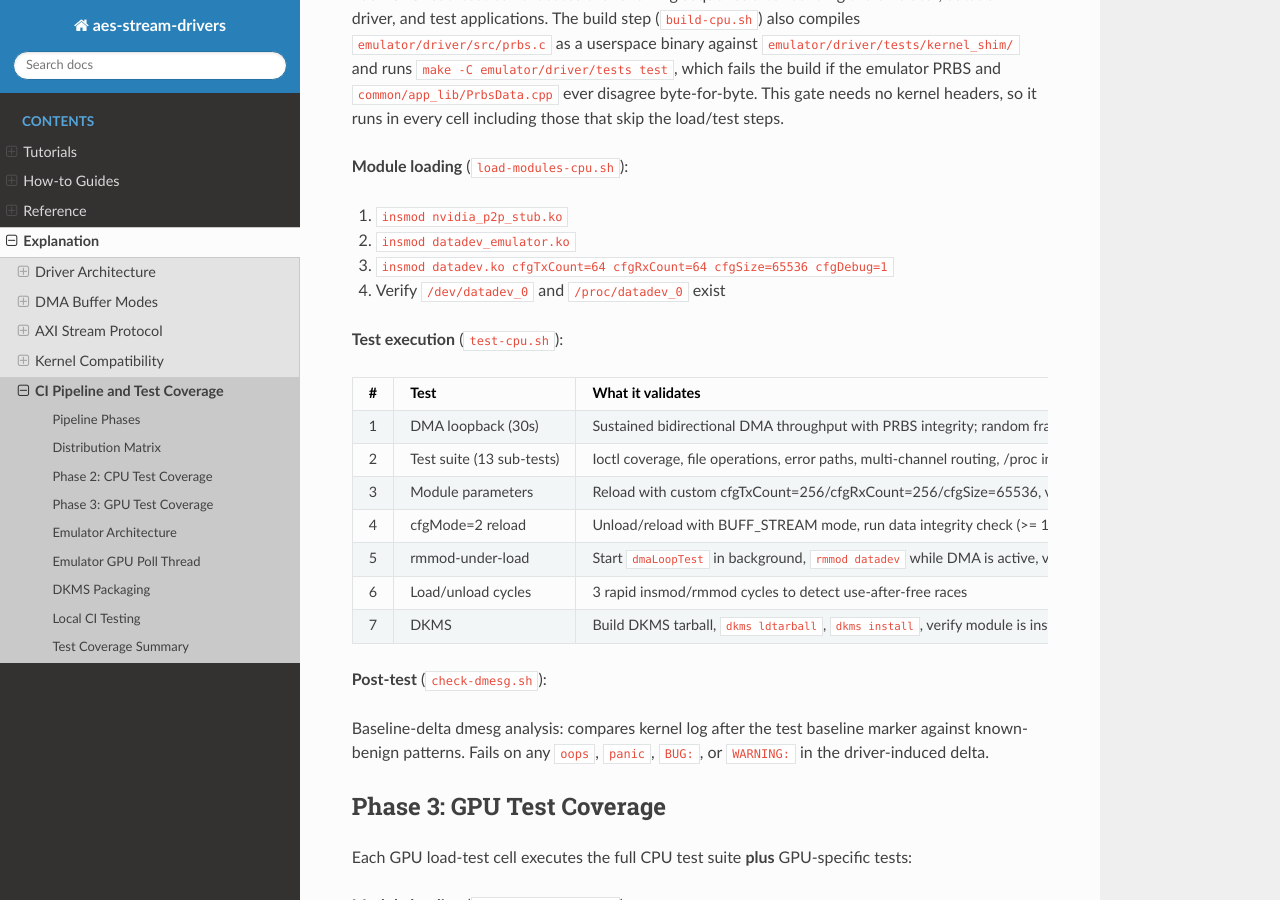
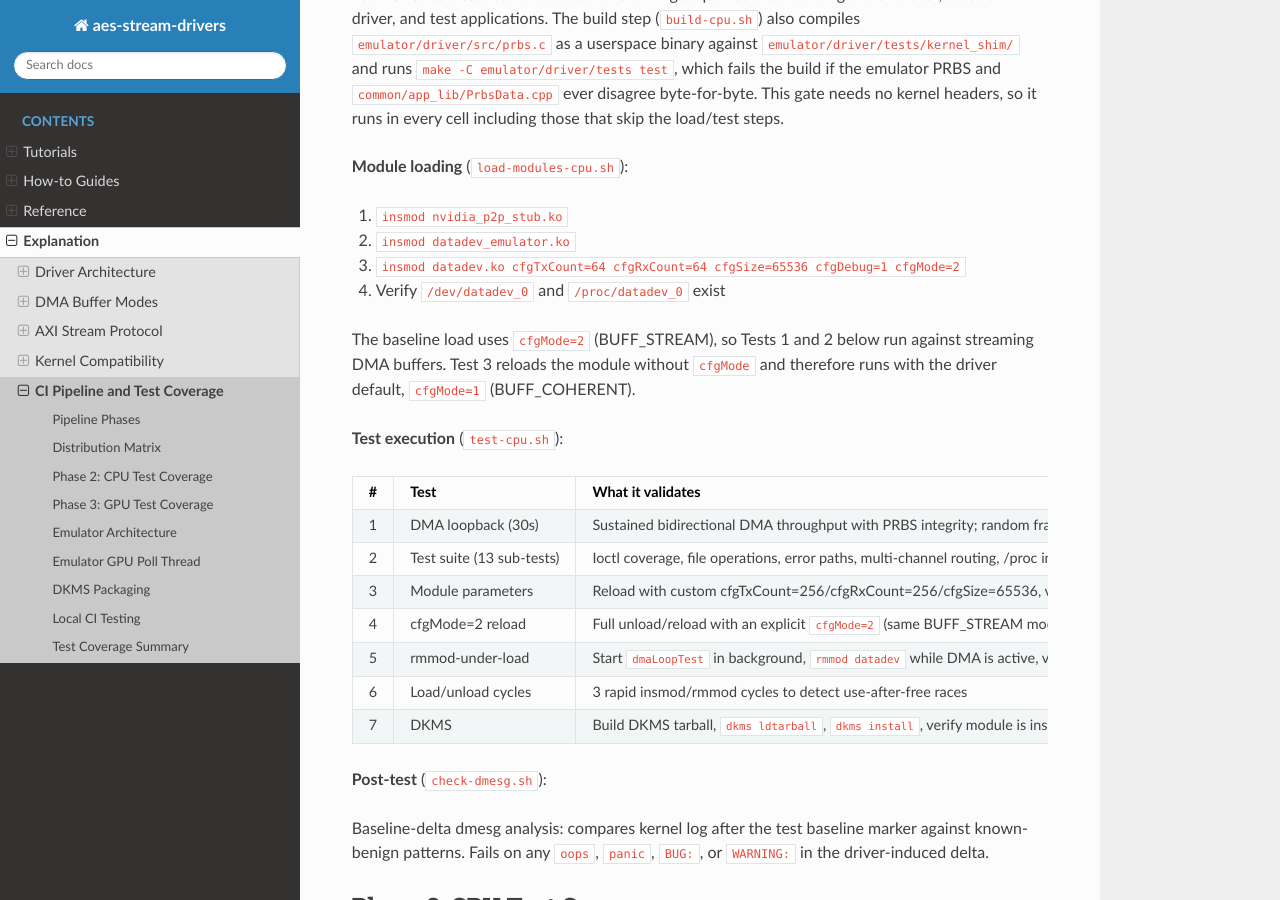
Before and after one commit to slaclab/aes-stream-drivers, a Sphinx documentation site: the page built from docs/explanation/ci-pipeline.rst, in a window 1280 px wide and 900 px high, scrolled down 1294 px. Built offline with Sphinx 7.4.7 and the Read the Docs theme 3.1.0, drawn with Linux system fonts in a browser that asks for light colours.

Commit message:
docs(ci-pipeline): add cfgMode=2 to the CPU baseline insmod line
load-modules-cpu.sh defaults CFG_MODE=2 and passes cfgMode=$CFG_MODE on
the datadev insmod, so the CI baseline is already BUFF_STREAM. The Phase 2
step list omitted that parameter, and the Test 4 row read as if it were
the first switch to BUFF_STREAM.

Add cfgMode=2 to the documented insmod line, note which tests run in
which buffer mode (Test 3 reloads via tests/test_params.sh without
cfgMode and so uses the driver default BUFF_COHERENT), and reword Test 4
to match what test-cpu.sh does: an explicit cfgMode=2 reload with a data
integrity check, followed by a cfgMode=1 reload before cleanup.

Closes #379

```diff
--- a/docs/explanation/ci-pipeline.rst
+++ b/docs/explanation/ci-pipeline.rst
@@ -111,8 +111,13 @@ including those that skip the load/test steps.
 
 1. ``insmod nvidia_p2p_stub.ko``
 2. ``insmod datadev_emulator.ko``
-3. ``insmod datadev.ko cfgTxCount=64 cfgRxCount=64 cfgSize=65536 cfgDebug=1``
+3. ``insmod datadev.ko cfgTxCount=64 cfgRxCount=64 cfgSize=65536 cfgDebug=1 cfgMode=2``
 4. Verify ``/dev/datadev_0`` and ``/proc/datadev_0`` exist
+
+The baseline load uses ``cfgMode=2`` (BUFF_STREAM), so Tests 1 and 2
+below run against streaming DMA buffers. Test 3 reloads the module
+without ``cfgMode`` and therefore runs with the driver default,
+``cfgMode=1`` (BUFF_COHERENT).
 
 **Test execution** (``test-cpu.sh``):
 
@@ -139,8 +144,10 @@ including those that skip the load/test steps.
        verify /proc reflects the new values
    * - 4
      - cfgMode=2 reload
-     - Unload/reload with BUFF_STREAM mode, run data integrity check
-       (>= 100 transfers, zero PRBS errors)
+     - Full unload/reload with an explicit ``cfgMode=2`` (same BUFF_STREAM
+       mode as the baseline load), run data integrity check (>= 100
+       transfers, zero PRBS errors), then reload with ``cfgMode=1``
+       (BUFF_COHERENT) before cleanup
    * - 5
      - rmmod-under-load
      - Start ``dmaLoopTest`` in background, ``rmmod datadev`` while DMA
```
